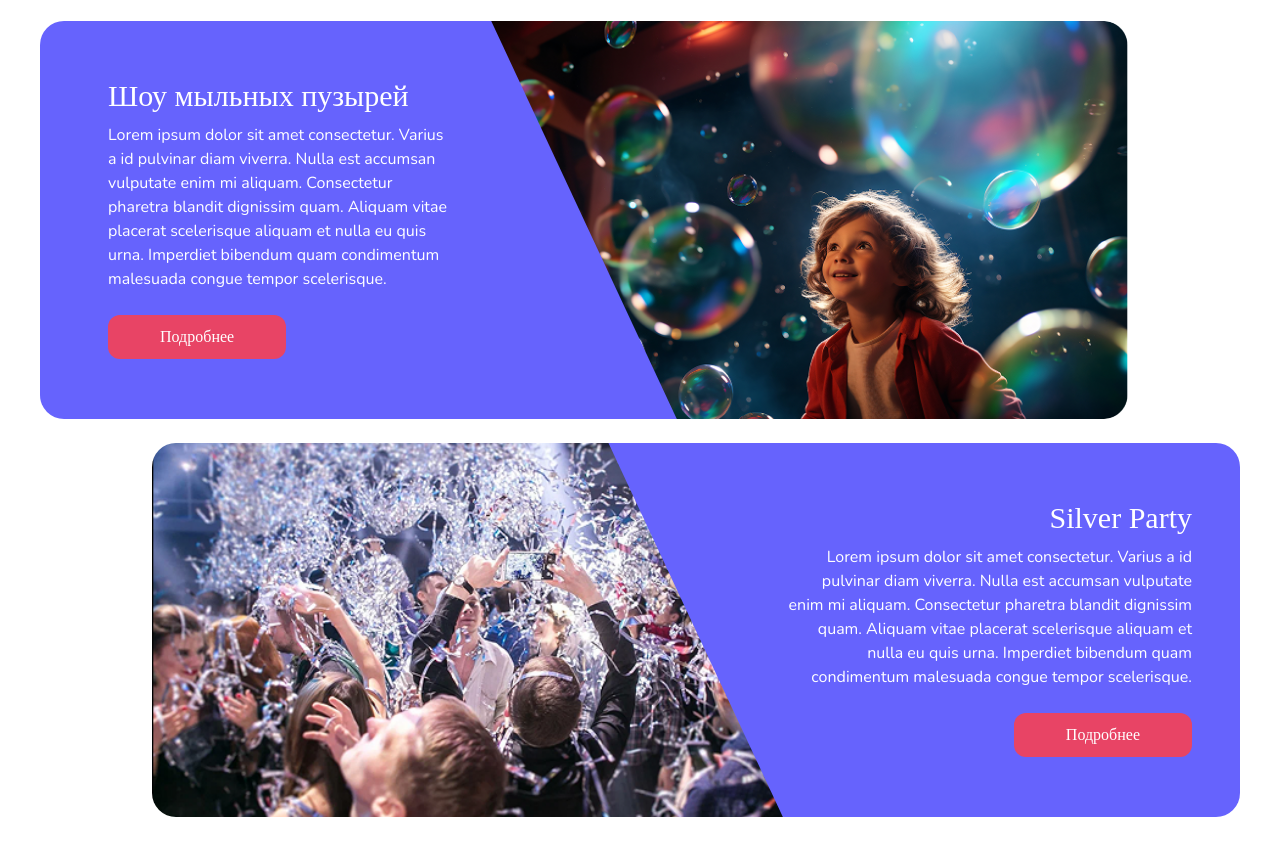
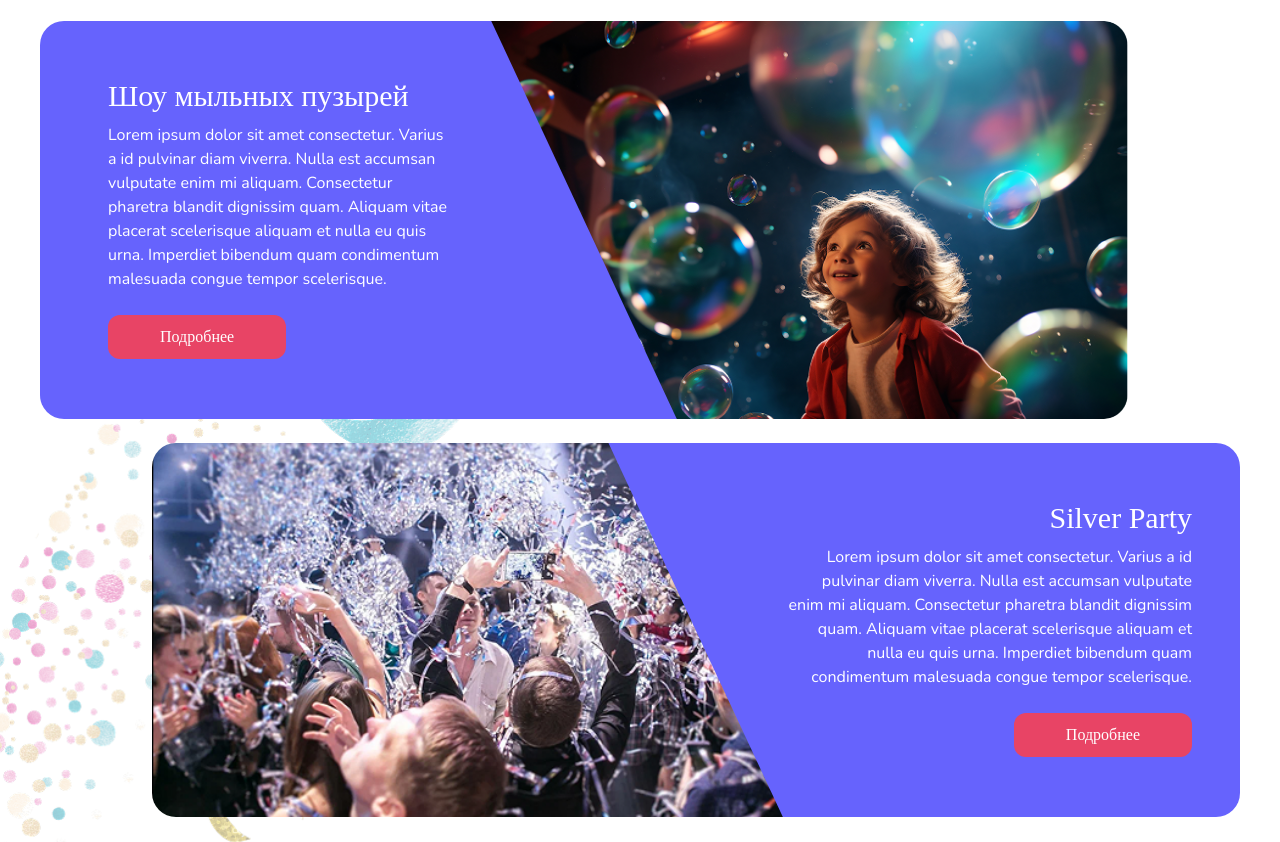
Before and after one commit to kozimovabduvali/Kids-party, a website: page public/option-2.html in a window 1280 px wide. Shown: the part 1886-2728 px from the top of the page. Drawn offline with nearby package versions, Linux system fonts and the light colour scheme; a web font is replaced by a local one.

Commit message:
finished

```diff
--- a/public/option-2.html
+++ b/public/option-2.html
@@ -289,6 +289,7 @@
         alt="banner-1">
       <img class="hidden md:block absolute top-1/5 right-0 z-10 translate-y-full" src="./assets/images/stars.png"
         alt="stars">
+        <img class="hidden md:block absolute bottom-0 translate-y-1/2 left-0 -z-10" src="./assets/images/animation-banner.png" alt="animation-banner">
     </section>
     <!-- Персонажи -->
     <section id="characters" class="relative z-20 px-5 pt-16 md:pt-20 lg:pt-31">
```
Also changed, not shown: public/assets/images/animation-banner.png (added), public/css/output.css.
